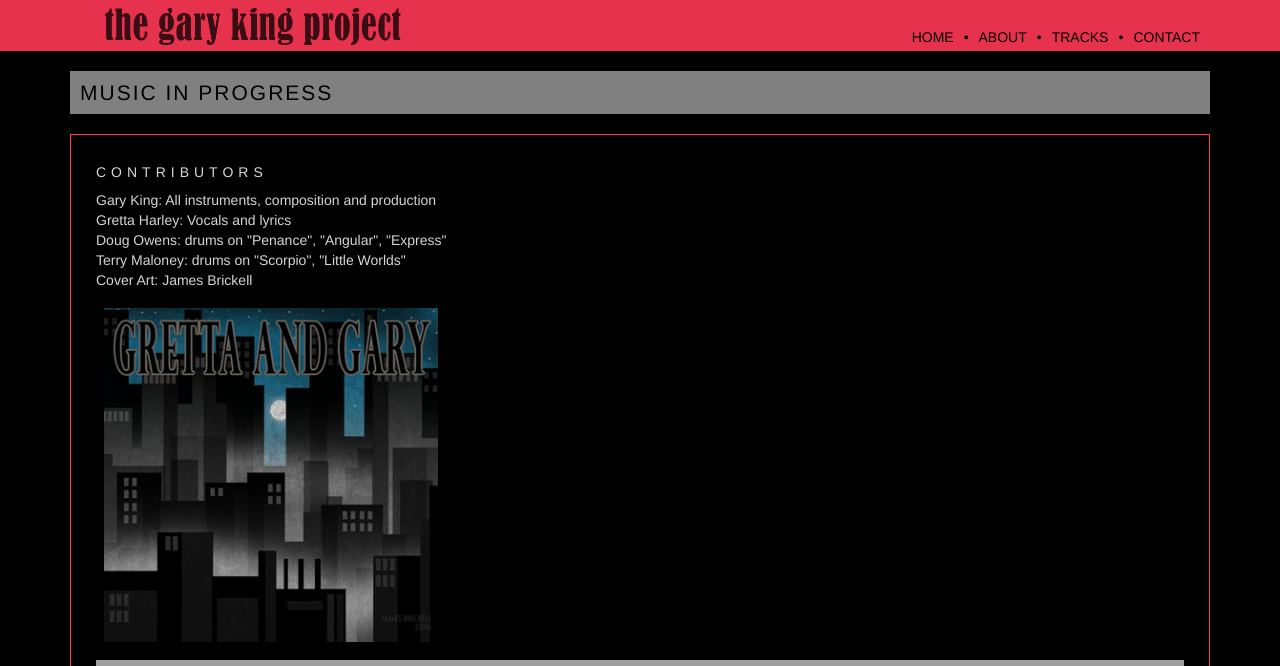
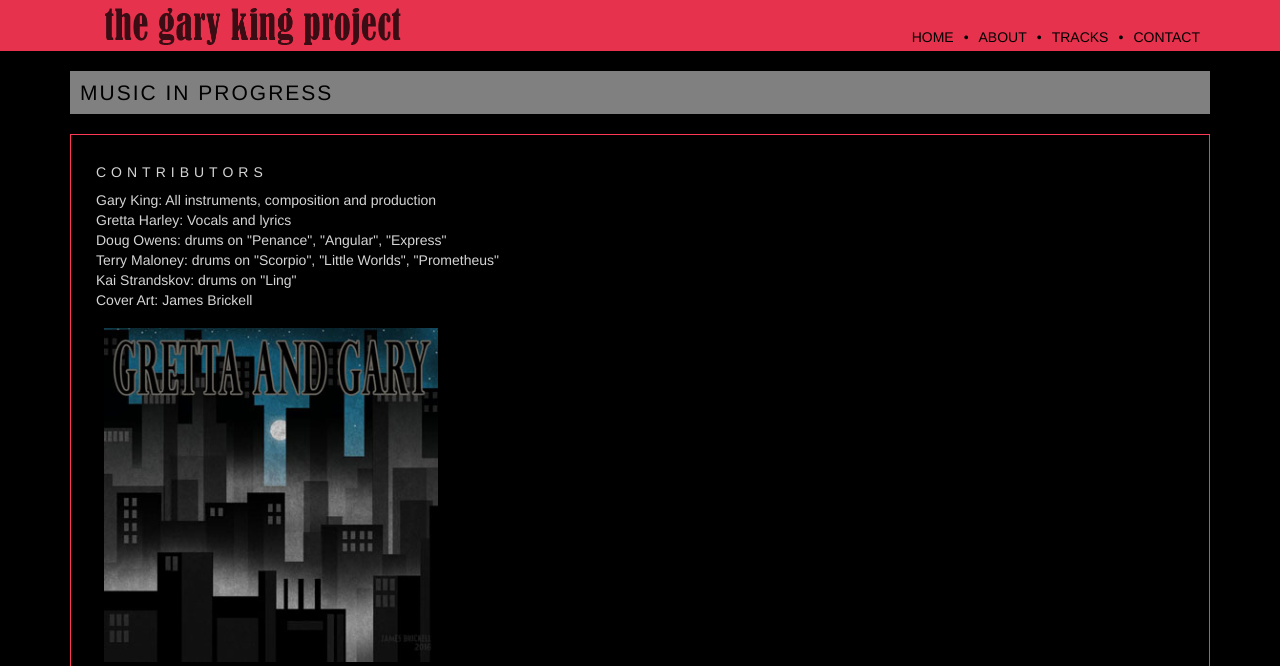
Before and after one commit to garyking11/garykingproject, a PHP site: page /listen.php in a window 1280 px wide. Shown: the top 666 px of the page. Run offline with PHP 8.4, Linux system fonts and the light colour scheme; some libraries are stand-ins or nearby versions; grey boxes are pictures that could not be loaded.

Commit message:
Updates to contributors

```diff
--- a/listen.php
+++ b/listen.php
@@ -30,7 +30,8 @@
                             <li>Gary King: All instruments, composition and production</li>
                             <li>Gretta Harley: Vocals and lyrics</li>
                             <li>Doug Owens: drums on "Penance", "Angular", "Express"</li>
-                            <li>Terry Maloney: drums on "Scorpio", "Little Worlds"</li>
+                            <li>Terry Maloney: drums on "Scorpio", "Little Worlds", "Prometheus"</li>
+                            <li>Kai Strandskov: drums on "Ling" <!-- , "Little Worlds" --> </li>
                             <li>Cover Art: James Brickell</li>
                         </ul>
                     </div>
```
Also changed, not shown: 1 other file.
